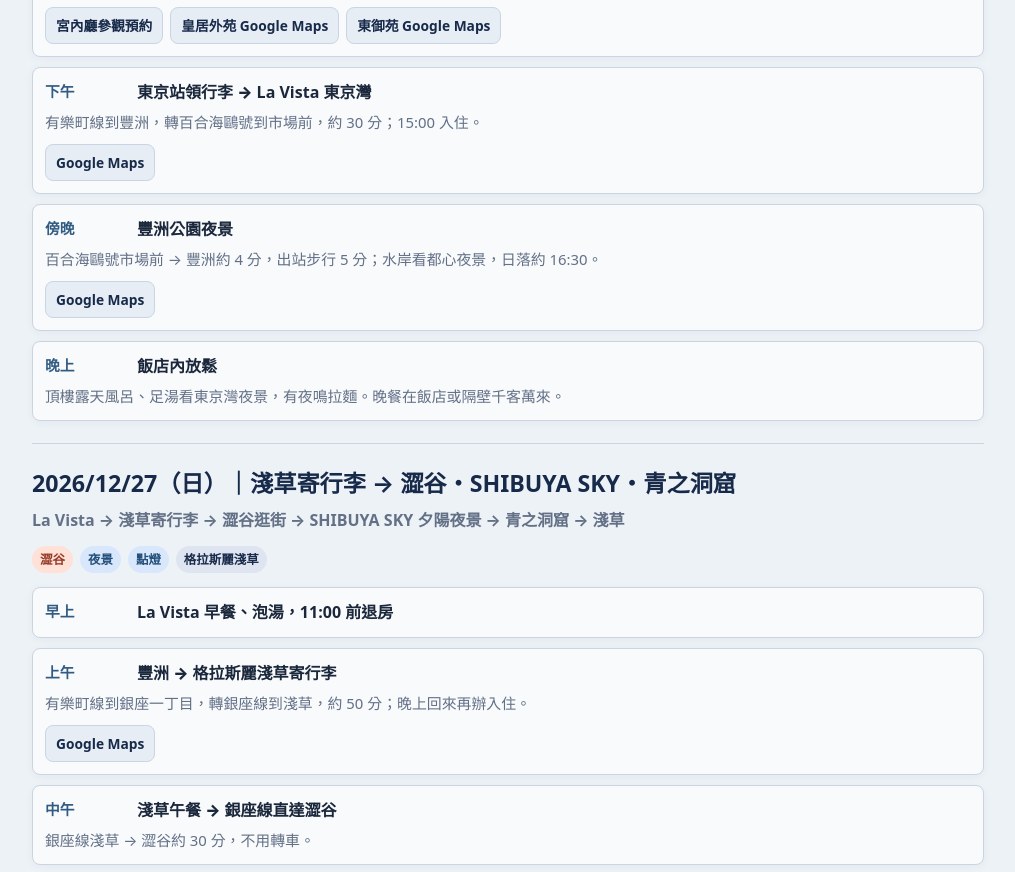
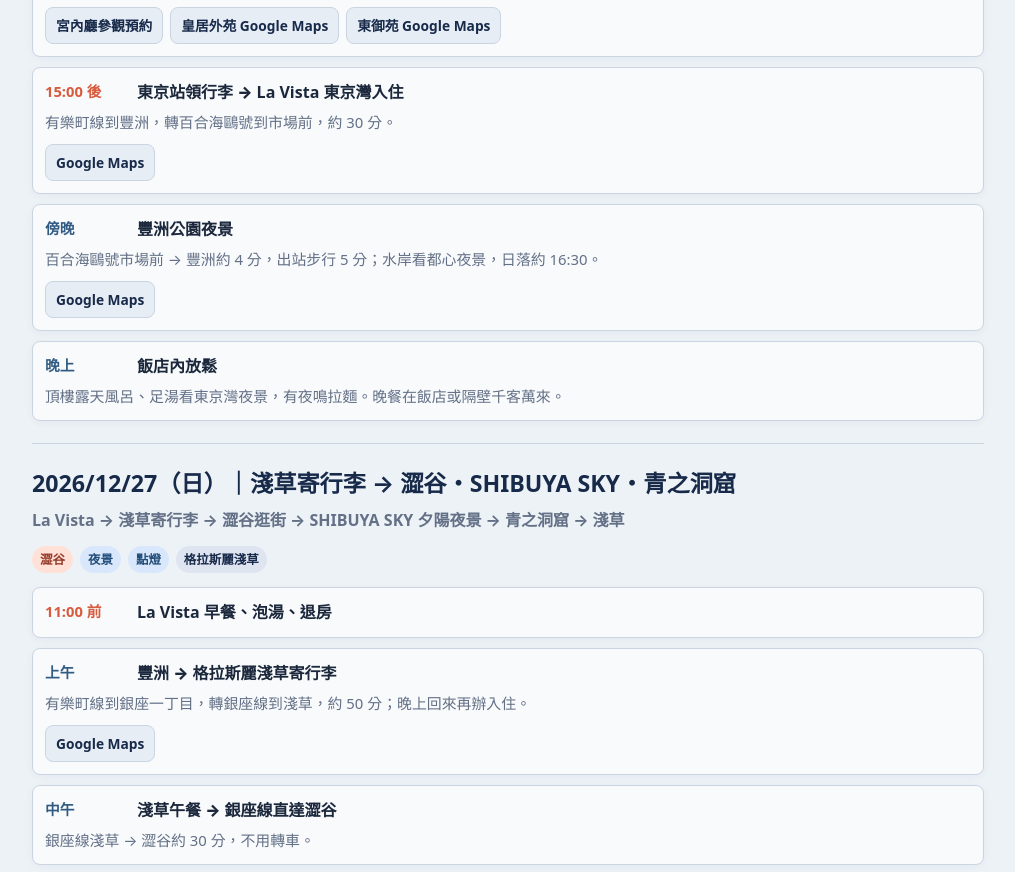
Before and after one commit to axde954e6/2026-TOKYO, a plain HTML site: page index.html in a window 1280 px wide. Shown: the part 4080-4952 px from the top of the page, without its empty margins (132-1147 px from the left). Drawn offline with Linux system fonts and the light colour scheme.

Commit message:
Show hotel check-in/out times in the time column
Co-Authored-By: Claude Opus 5.5 <noreply@anthropic.com>
Claude-Session: https://claude.ai/code/session_01DcfaDZjqg6SmZBCw8awp7q

```diff
--- a/index.html
+++ b/index.html
@@ -301,7 +301,7 @@
           </div>
           <div class="links"><a class="btn" href="https://sankan.kunaicho.go.jp/guide/koukyo.html" target="_blank" rel="noreferrer">宮內廳參觀預約</a><a class="btn" href="https://www.google.com/maps/search/?api=1&amp;query=Kokyo+Gaien+National+Garden" target="_blank" rel="noreferrer">皇居外苑 Google Maps</a><a class="btn" href="https://www.google.com/maps/search/?api=1&amp;query=East+Gardens+of+the+Imperial+Palace+Otemon" target="_blank" rel="noreferrer">東御苑 Google Maps</a></div>
         </article>
-        <article class="item"><div class="topline"><span class="time">下午</span><span class="what">東京站領行李 → La Vista 東京灣</span></div><p class="note">有樂町線到豐洲，轉百合海鷗號到市場前，約 30 分；15:00 入住。</p><div class="links"><a class="btn" href="https://www.google.com/maps/search/?api=1&amp;query=La+Vista+Tokyo+Bay" target="_blank" rel="noreferrer">Google Maps</a></div></article>
+        <article class="item"><div class="topline"><span class="time reserved">15:00 後</span><span class="what">東京站領行李 → La Vista 東京灣入住</span></div><p class="note">有樂町線到豐洲，轉百合海鷗號到市場前，約 30 分。</p><div class="links"><a class="btn" href="https://www.google.com/maps/search/?api=1&amp;query=La+Vista+Tokyo+Bay" target="_blank" rel="noreferrer">Google Maps</a></div></article>
         <article class="item"><div class="topline"><span class="time">傍晚</span><span class="what">豐洲公園夜景</span></div><p class="note">百合海鷗號市場前 → 豐洲約 4 分，出站步行 5 分；水岸看都心夜景，日落約 16:30。</p><div class="links"><a class="btn" href="https://www.google.com/maps/search/?api=1&amp;query=Toyosu+Park" target="_blank" rel="noreferrer">Google Maps</a></div></article>
         <article class="item"><div class="topline"><span class="time">晚上</span><span class="what">飯店內放鬆</span></div><p class="note">頂樓露天風呂、足湯看東京灣夜景，有夜鳴拉麵。晚餐在飯店或隔壁千客萬來。</p></article>
       </div>
@@ -312,7 +312,7 @@
       <p class="route">La Vista → 淺草寄行李 → 澀谷逛街 → SHIBUYA SKY 夕陽夜景 → 青之洞窟 → 淺草</p>
       <div class="meta-row"><span class="tag city">澀谷</span><span class="tag">夜景</span><span class="tag">點燈</span><span class="tag sleep">格拉斯麗淺草</span></div>
       <div class="items">
-        <article class="item"><div class="topline"><span class="time">早上</span><span class="what">La Vista 早餐、泡湯，11:00 前退房</span></div></article>
+        <article class="item"><div class="topline"><span class="time reserved">11:00 前</span><span class="what">La Vista 早餐、泡湯、退房</span></div></article>
         <article class="item"><div class="topline"><span class="time">上午</span><span class="what">豐洲 → 格拉斯麗淺草寄行李</span></div><p class="note">有樂町線到銀座一丁目，轉銀座線到淺草，約 50 分；晚上回來再辦入住。</p><div class="links"><a class="btn" href="https://www.google.com/maps/search/?api=1&amp;query=Hotel+Gracery+Asakusa" target="_blank" rel="noreferrer">Google Maps</a></div></article>
         <article class="item"><div class="topline"><span class="time">中午</span><span class="what">淺草午餐 → 銀座線直達澀谷</span></div><p class="note">銀座線淺草 → 澀谷約 30 分，不用轉車。</p></article>
         <article class="item"><div class="topline"><span class="time">下午</span><span class="what">澀谷逛街</span></div><p class="note">澀谷 PARCO、MIYASHITA PARK、宇田川町一帶。</p></article>
```
Also changed, not shown: 1 other file.
